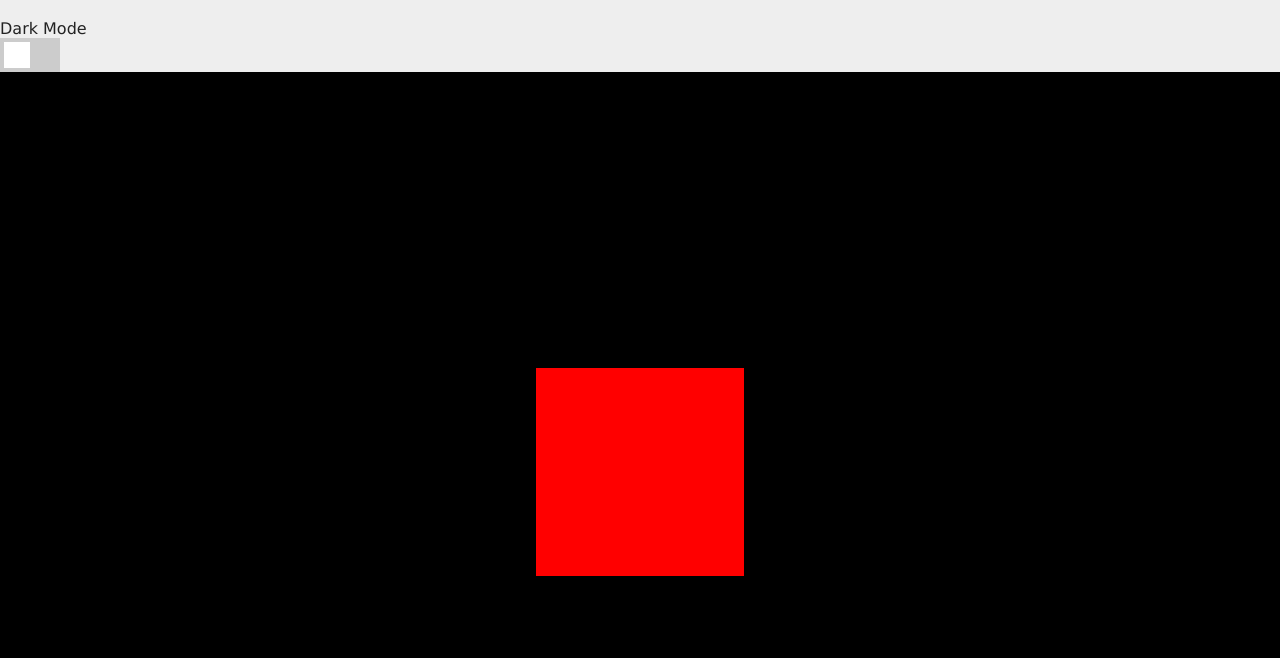
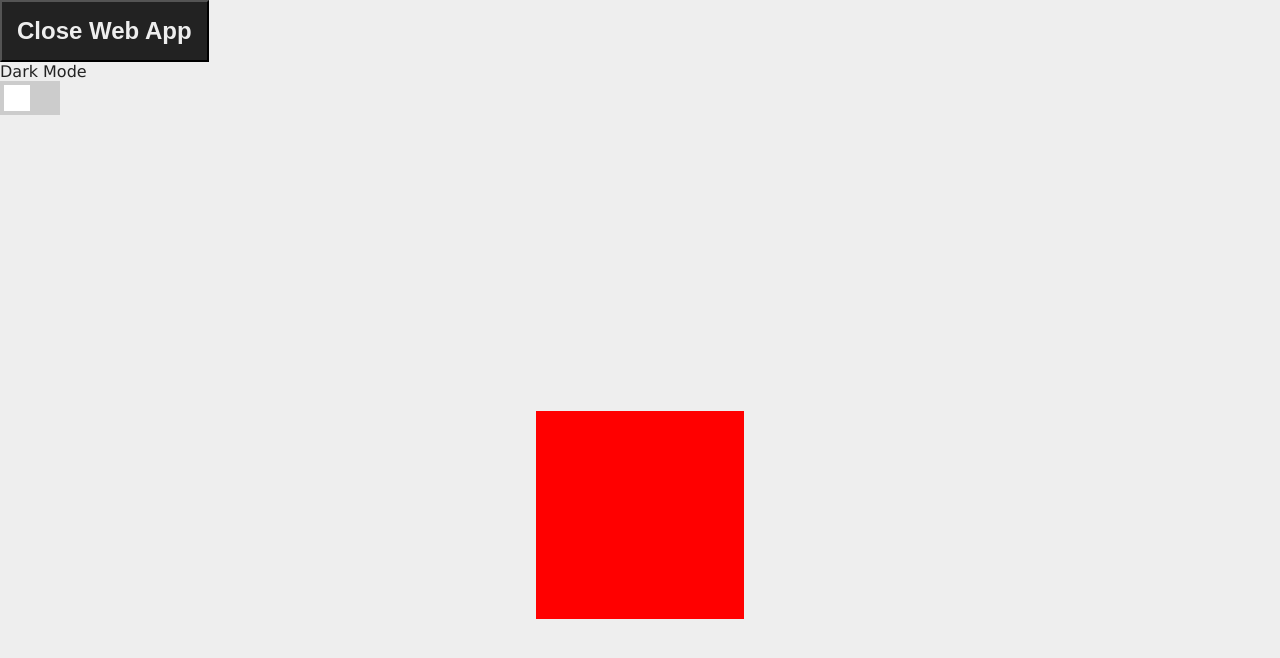
Before and after one commit to thelouiselawrence/sketch-pose, a website built with Vite: page index.html in a window 1280 px wide. Both pictures are taken after a click on the button "Open Web App". Built offline with nearby package versions, Linux system fonts and the light colour scheme.

Commit message:
Three.js canvas changing background colour based on darkmode status

```diff
--- a/css/default.css
+++ b/css/default.css
@@ -20,6 +20,7 @@ body {
 canvas {
     left: 0;
     top: 0;
+    overflow: hidden;
 }
 
 .button{
--- a/index.html
+++ b/index.html
@@ -5,11 +5,12 @@
     <title>Sketch & Pose</title>
     <link rel="stylesheet" href="css/default.css">
     <link rel="stylesheet" href="css/slider.css">
+
   </head>
   <body>
-    <h1 class="intro">Sketch & Pose</h1>
-    <p class="intro">Welcome to Sketch & Pose, an online app for posing characters as references for artists.</p>
-    <button type="button" id="webappbutton" class="button intro">
+    <h1 class="home">Sketch & Pose</h1>
+    <p class="home">Welcome to Sketch & Pose, an online app for posing characters as references for artists.</p>
+    <button type="button" id="webappbutton" class="button">
       Open Web App
     </button>
     <br>
@@ -23,6 +24,7 @@
       <!--<span class="slider round"></span>-->
       <span class="slider"></span>
     </label>
+    <canvas id="canvas"></canvas>
     <script type="module" src="./js/main.js"></script>
   </body>
 </html>
--- a/js/canvas.js
+++ b/js/canvas.js
@@ -3,23 +3,52 @@ console.log("canvas.js");
 import * as THREE from "three";
 console.log(THREE);
 
-function createCanvas() {
-    const canvas = document.createElement("canvas");
-    canvas.id = "canvas";
-    document.body.appendChild(canvas);
-    console.log(document.getElementById("canvas"));
-    canvas.style.left = "0px";
-    canvas.style.top = "0px";
-    canvas.style.absolute = "0px";
-    // window.addEventListener("resize", refreshCanvasSize, false);
-    return canvas;
+const canvasString = "canvas";
+
+const darkColour = new THREE.Color( 0x222222);
+const lightColour = new THREE.Color( 0xeeeeee);
+
+var backgroundColour = lightColour;
+
+// variable for scene
+const scene = new THREE.Scene();
+
+// variable for camera
+const fov = 75; // field of view
+const aspect = 2;  // the canvas default
+const near = 0.1;
+const far = 5;
+const camera = new THREE.PerspectiveCamera(fov, aspect, near, far);
+camera.position.z = 3;
+
+scene.add(camera);
+scene.background = lightColour;
+
+function changeCanvasColourMode(darkmode) {
+    console.log("change background colour");
+    // scene.background.color = colour;
+    //clearColour = colour;
+    if (darkmode) {
+        backgroundColour = darkColour;
+    } else {
+        backgroundColour = lightColour;
+    }
+    scene.background = backgroundColour;
+    // TODO render
+    render(scene, camera);
 }
 
+
 function refreshCanvasSize() {
-    const canvas = document.getElementById("canvas")
+    // https://stackoverflow.com/questions/66405508/how-do-you-make-a-canvas-change-size-when-resizing-and-remove-side-bar
+    // https://developer.mozilla.org/en-US/docs/Games/Tutorials/2D_Breakout_game_pure_JavaScript/Create_the_Canvas_and_draw_on_it
+
+    const canvas = document.getElementById(canvasString)
     const dimensions = getCurrentWindowDimensions();
     canvas.width = dimensions.width;
     canvas.height = dimensions.height;
+
+
     return canvas;
 }
 
@@ -33,15 +62,33 @@ function getCurrentWindowDimensions() {
     return dimensions
 }
 
-function redraw() {
-    testThreeJSDemo();
 
+function createMesh(vertices, material) {
+    const mesh = new THREE.Mesh(vertices, material);
+    return mesh;
 }
+
+// function createPerspectiveCamera(fov, aspect, near, far) {
+//     const camera = new THREE.PerspectiveCamera(fov, aspect, near, far);
+//     return camera;
+// }
+
+// function createDefaultPerspectiveCamera() {
+//     const fov = 75; // field of view
+//     const aspect = 2;  // the canvas default
+//     const near = 0.1;
+//     const far = 5;
+//     const camera = createPerspectiveCamera(fov, aspect, near, far);
+//     camera.position.z = 3;
+//     return camera;
+// }
+
+
 
 // TODO canvas.js should call the Three.js module, not main.js
 
 function testThreeJSDemo() {
-    const scene = new THREE.Scene();
+    // const scene = new THREE.Scene();
 
     // Object
     const geometry = new THREE.BoxGeometry(1, 1, 1);
@@ -49,25 +96,30 @@ function testThreeJSDemo() {
     const mesh = new THREE.Mesh(geometry, material);
     scene.add(mesh);
 
-    // Camera
+    // Render
+    render(scene, camera);
+}
+
+function render(scene, camera) {
     const sizes = getCurrentWindowDimensions();
-    const camera = new THREE.PerspectiveCamera(75, sizes.width / sizes.height);
-    camera.position.z = 3;
-    scene.add(camera);
+    const canvas = document.getElementById(canvasString);
 
-    // Render
-    const canvas = createCanvas();
-    canvas.class = "webgl";
     const renderer = new THREE.WebGLRenderer({
         canvas: canvas
     })
+    // renderer.setClearColorHex(clearColour, alpha);
+
+    camera.aspect = window.innerWidth / window.innerHeight;
+    camera.updateProjectionMatrix();
+
     renderer.setSize(sizes.width, sizes.height);
     renderer.render(scene, camera);
 }
 
 export {
-    createCanvas,
+    canvasString,
+    changeCanvasColourMode,
     refreshCanvasSize,
     getCurrentWindowDimensions,
-    redraw
+    testThreeJSDemo
 };
--- a/js/home.js
+++ /dev/null
@@ -1,22 +0,0 @@
-console.log("home.js");
-
-function addAllButtonEventListeners() {
-    addToggleDarkModeButtonEventListener();
-
-}
-
-function addToggleDarkModeButtonEventListener() {
-    document.getElementById("darkmodetoggle").addEventListener("click", function(){
-        toogleDarkMode();
-    });
-}
-
-function toogleDarkMode() {
-    document.body.classList.toggle("dark-mode");
-    // TODO toggle canvas background
-}
-
-
-export {
-    addAllButtonEventListeners
-};
--- /dev/null
+++ b/js/html.js
@@ -0,0 +1,96 @@
+console.log("html.js");
+
+import {canvasString, changeCanvasColourMode, testThreeJSDemo} from "./canvas.js";
+
+var webappstatus = false;
+var darkmode = false;
+
+const homepageString = "home";
+
+const interactiveString = "interactive";
+const displayString = "display";
+
+
+function intializeHomePage() {
+    const canvas = document.getElementById(canvasString);
+    canvas.className = displayString;
+    hideElemment(canvas);
+    addAllEventListeners();
+}
+
+function addAllEventListeners() {
+    addToggleDarkModeButtonEventListener();
+    addWebAppButtonEventListener();
+}
+
+function addWebAppButtonEventListener() {
+    const button = document.getElementById("webappbutton");
+    button.addEventListener("click", function(){
+        if (webappstatus) {
+            closeWebApp(button);
+        } else {
+            openWebApp(button);
+        }
+    });
+}
+
+function changeCanvasClass(className) {
+    const canvas = document.getElementById(canvasString);
+    canvas.className = className;
+}
+
+function openWebApp(button) {
+    webappstatus = true;
+    button.textContent = "Close Web App";
+    hideElementsByClass(homepageString);
+    changeCanvasClass(interactiveString);
+    showElement(canvas);
+    testThreeJSDemo();
+}
+
+function closeWebApp(button) {
+    webappstatus = false;
+    button.textContent = "Open Web App";
+    showElementsByClass(homepageString);
+    changeCanvasClass(displayString);
+    hideElemment(canvas);
+}
+
+function addToggleDarkModeButtonEventListener() {
+    document.getElementById("darkmodetoggle").addEventListener("click", function(){
+        toogleDarkMode();
+    });
+}
+
+function toogleDarkMode() {
+    document.body.classList.toggle("dark-mode");
+    // TODO toggle canvas background
+    darkmode = !darkmode;
+    changeCanvasColourMode(darkmode);
+}
+
+function hideElemment(element) {
+    element.style.display = "none";
+}
+
+function showElement(element) {
+    element.style.display = "block";
+}
+
+function hideElementsByClass(classname) {
+    const elements = document.getElementsByClassName(classname);
+    for (var i = 0; i < elements.length; i++) {
+        hideElemment(elements[i]);
+    }
+}
+
+function showElementsByClass(classname) {
+    const elements = document.getElementsByClassName(classname);
+    for (var i = 0; i < elements.length; i++) {
+        showElement(elements[i]);
+    }
+}
+
+export {
+    intializeHomePage
+};
--- a/js/main.js
+++ b/js/main.js
@@ -1,136 +1,7 @@
 // code to call the modules
-
-// TODO canvas.js should call the Three.js module, not main.js
 
 console.log("JavaScript is working");
 
-// import * as THREE from "three";
-// console.log(THREE);
+import {intializeHomePage} from "./html.js";
 
-import {createCanvas, getCurrentWindowDimensions, redraw} from "./canvas.js";
-import {addAllButtonEventListeners} from "./home.js";
-
-addAllButtonEventListeners();
-
-document.getElementById("webappbutton").addEventListener("click", function(){
-    const elements = document.getElementsByClassName("intro");
-    for (var i = 0; i < elements.length; i++) {
-        elements[i].style.display = "none"; // none to hide or block to show
-    }
-
-    redraw();
-
-    // const scene = new THREE.Scene();
-    // // Object
-    // const geometry = new THREE.BoxGeometry(1, 1, 1);
-    // const material = new THREE.MeshBasicMaterial({ color: 0xff0000});
-    // const mesh = new THREE.Mesh(geometry, material);
-    // scene.add(mesh);
-
-    // // const width = window.innerWidth;
-    // // const height = window.innerHeight;
-    // // Camera
-    // // const sizes = {
-    // //     width: 800,
-    // //     height: 600
-    // // }
-    // // const sizes = {
-    // //     width: width,
-    // //     height: height
-    // // }
-    // const sizes = getCurrentWindowDimensions();
-    // const camera = new THREE.PerspectiveCamera(75, sizes.width / sizes.height);
-    // camera.position.z = 3;
-    // scene.add(camera);
-    // // Render
-
-    // // console.log("web app");
-    // // hide elements
-
-
-    // // https://stackoverflow.com/questions/66405508/how-do-you-make-a-canvas-change-size-when-resizing-and-remove-side-bar
-    // // https://developer.mozilla.org/en-US/docs/Games/Tutorials/2D_Breakout_game_pure_JavaScript/Create_the_Canvas_and_draw_on_it
-
-    // // create new canvas
-    // // const width = window.innerWidth;
-    // // const height = window.innerHeight;
-
-    // const canvas = createCanvas();
-
-    // // const canvas = document.createElement("canvas");
-    // canvas.class = "webgl";
-
-    // // canvas.width = width;
-    // // canvas.height = height;
-    // // canvas.style.left = "0px";
-    // // canvas.style.top = "0px";
-    // // canvas.style.absolute = "0px";
-
-    // // canvas.id = "canvas";
-    // // document.body.appendChild(canvas);
-    // // console.log(document.getElementById("canvas"));
-
-    // // const canvas = createCanvas();
-
-    // const renderer = new THREE.WebGLRenderer({
-    //     canvas: canvas
-    // })
-    // renderer.setSize(sizes.width, sizes.height);
-    // renderer.render(scene, camera);
-
-    });
-
-
-// document.querySelector("darkmodetoggle").addEventListener("click", function(e) {
-//     // add function to switch between modes
-//     document.body.classList.toggle("dark-mode");
-// });
-
-
-// document.querySelector("webappbutton").addEventListener("click", function(e)) {
-//     // add function to open web app, including creating new canvas
-// }
-
-
-
-
-
-
-// function hideElementsByClass(classname) {
-//     elements = document.getElementsByClassName(classname);
-//     for (var i = 0; i < elements.length; i++) {
-//         elements[i].style.display = "none";
-//     }
-// }
-
-// function showElementsByClass(classname) {
-//     elements = document.getElementsByClassName(classname);
-//     for (var i = 0; i < elements.length; i++) {
-//         elements[i].style.display = "block";
-//     }
-// }
-
-
-// function createCanvas() {
-//     width = window.innerWidth;
-//     height = window.innerHeight;
-
-//     canvas = document.createElement("canvas");
-
-//     canvas.width = width;
-//     canvas.height = height;
-//     canvas.style.left = "0px";
-//     canvas.style.top = "0px";
-//     canvas.style.absolute = "0px";
-
-//     canvas.id = "canvas";
-//     document.body.appendChild(canvas);
-//     console.log(document.getElementById("canvas"));
-// }
-
-// function openWebApp() {
-//     // hide elements
-//     hideElementsByClass("intro");
-//     // create a canvas
-//     createCanvas();
-// }
+intializeHomePage();
```
